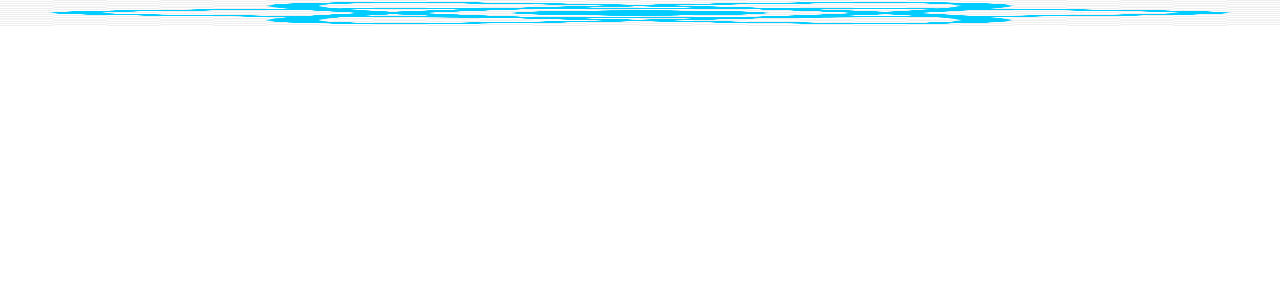
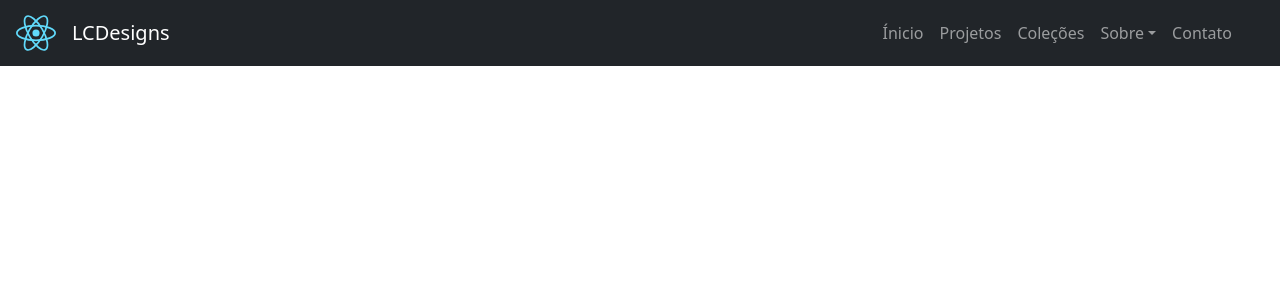
Before and after one commit to esqueleter/lcdesigns, a Next.js app: page / in a window 1280 px wide. Shown: the top 300 px of the page. Built offline with nearby package versions, Linux system fonts and the light colour scheme.

Commit message:
feat: Navigation scroll down menu

```diff
--- a/src/components/Navigation/index.tsx
+++ b/src/components/Navigation/index.tsx
@@ -1,16 +1,50 @@
 import type { NextPage } from 'next'
-import Head from 'next/head'
 import Image from 'next/image'
-import { Navbar } from 'react-bootstrap'
-import logo from "../../assets/images/reactlogo.png"
+import {Link} from "react-scroll"
+import { Navbar, Nav, NavDropdown } from 'react-bootstrap'
+import logo from "../../assets/images/reactlogo.svg"
 
 const Navigation: NextPage = () => {
   return (
    <>
-      <Navbar bg="dark" variant="dark">
-        <Navbar.Brand>
-          <Image src={logo} layout="fill" alt="Logo"/>
+      <Navbar bg="dark" variant="dark" sticky="top" expand="lg" className="px-3">
+        <Navbar.Brand className="d-flex align-items-center">
+          <Image src={logo} width="40px" height="40px" alt="Logo" />
+          <span className="ms-3">LCDesigns</span>
         </Navbar.Brand>
+
+        <Navbar.Toggle/>
+
+        <Navbar.Collapse className="justify-content-end me-4">
+          <Nav>
+              <Nav.Link as="span">
+                <Link to="home" spy={true} smooth={true} offset={0} duration={300}>Ínicio</Link>
+              </Nav.Link>
+
+              <Nav.Link as="span">
+                <Link to="projects" spy={false} smooth={true} offset={100} duration={300}>Projetos</Link>
+              </Nav.Link>
+
+              <Nav.Link as="span">
+                <Link to="collections" spy={true} smooth={true} offset={50} duration={300}>Coleções</Link>
+              </Nav.Link>
+
+              <NavDropdown title="Sobre">
+                <NavDropdown.Item>
+                  <Link to="about-me" spy={true} smooth={true} offset={50} duration={300}>Sobre a Designer</Link>
+                </NavDropdown.Item>
+
+                <NavDropdown.Item>
+                  <Link to="about-enterprise" spy={true} smooth={true} offset={50} duration={300}>Sobre LCDesingns</Link>
+                </NavDropdown.Item>
+              </NavDropdown>
+
+              <Nav.Link as="span">
+               <Link to="contact" spy={true} smooth={true} offset={50} duration={300}>Contato</Link>
+              </Nav.Link>
+          </Nav>
+        </Navbar.Collapse>
+
       </Navbar>
    </>
   )
```
